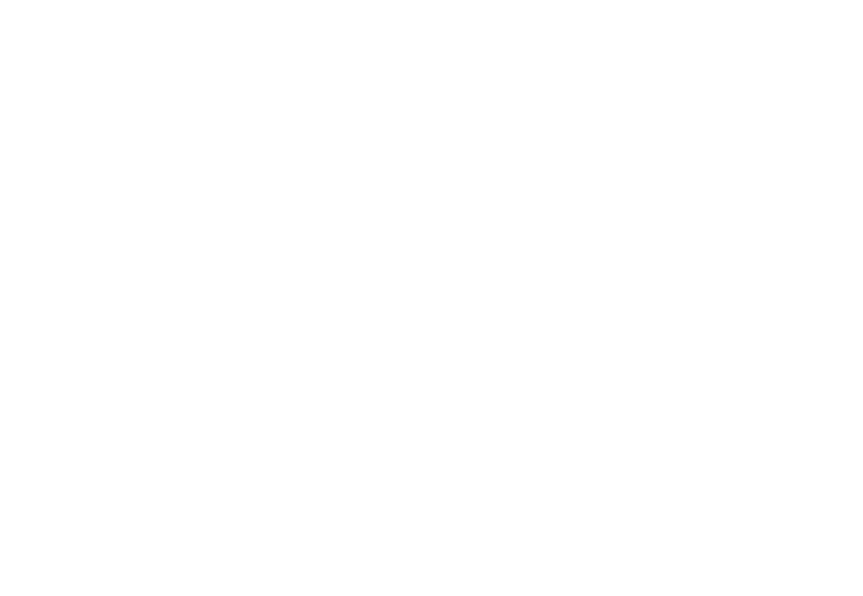
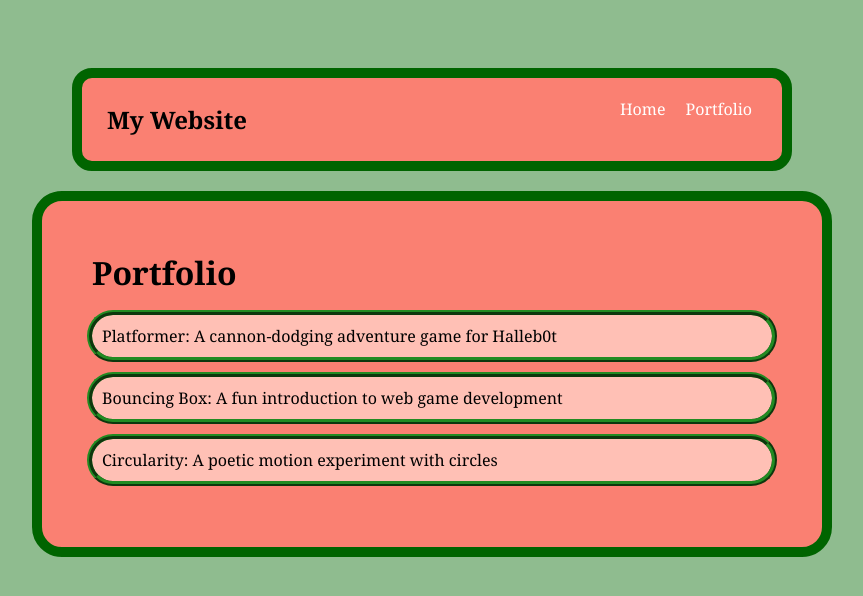
Before and after one commit to adanglak45/adanglak45.github.io, a plain HTML site: page portfolio.html in a window 1280 px wide. Shown: the whole page, without its empty margins (208-1071 px from the left). Drawn offline with Linux system fonts and the light colour scheme.

Commit message:
add portfolio page to website

```diff
--- a/portfolio.html
+++ b/portfolio.html
@@ -0,0 +1,41 @@
+<!DOCTYPE html>
+<html>
+    <head>
+        <title> My Website </title>
+        <link rel="stylesheet" href="style.css" />
+    </head>
+
+    <body>
+        <!-- All cpntent goes here -->
+        <div id="all-contents">
+            <nav>
+                <h1> My Website </h1>
+                <ul id="nav-ul">
+                    <li class="nav-li">
+                        <a href="index.html">Home</a>
+                    </li>
+                    <li class="nav-li">
+                        <a href="portfolio.html">Portfolio</a>
+                    </li>
+                </ul>
+            </nav>
+
+            <main>
+                <div class="content">
+                    <h1>Portfolio</h1>
+                    <ul id="portfolio">
+                        <li>
+                            <a href="fsd-projects/platformer/">Platformer: A cannon-dodging adventure game for Halleb0t</a>
+                        </li>
+                        <li>
+                            <a href="fsd-projects/bouncing-box/">Bouncing Box: A fun introduction to web game development</a>
+                        </li>
+                        <li>
+                            <a href="fsd-projects/circularity/">Circularity: A poetic motion experiment with circles</a>
+                        </li>
+                    </ul>
+                </div>
+            </main>
+        </div>
+    </body>
+</html>
--- a/style.css
+++ b/style.css
@@ -105,3 +105,32 @@ h3{
 ul{
     color: black;
 }
+
+/* Portfolio styles */
+.content h1 {
+    color: black;
+}
+
+#portfolio{
+    list-style-type: none;
+    padding-left: 0;
+}
+
+#portfolio li {
+    background: #ffc0b5;
+    padding: 10px;
+    border-radius: 30px;
+    margin-bottom: 10px;
+    border-style: ridge;
+    border-width: 5px;
+    border-color: ForestGreen;
+}
+
+#portfolio li:hover {
+    background: #eee;
+}
+
+#portfolio a{
+    text-decoration: none;
+    color: black;
+}
```
